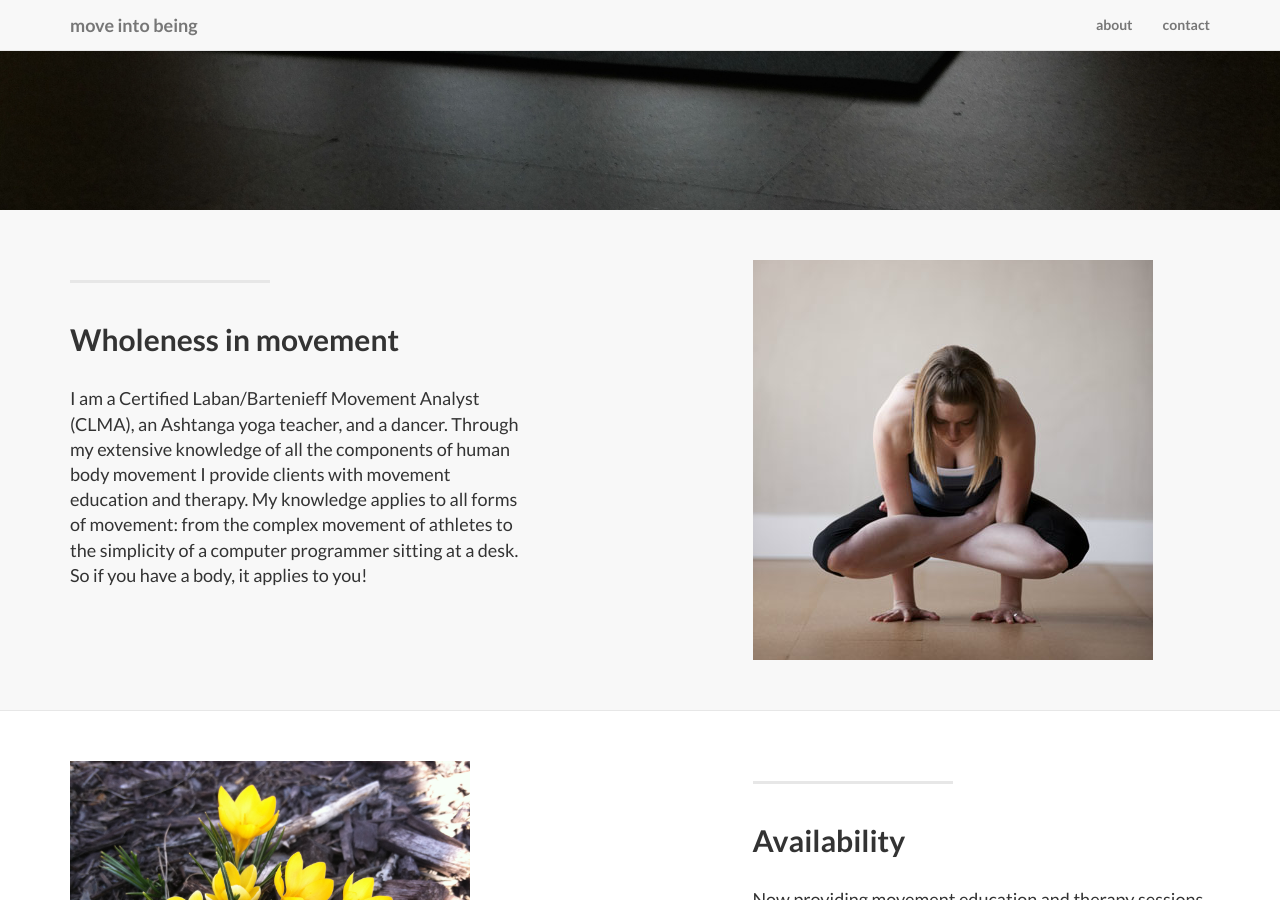
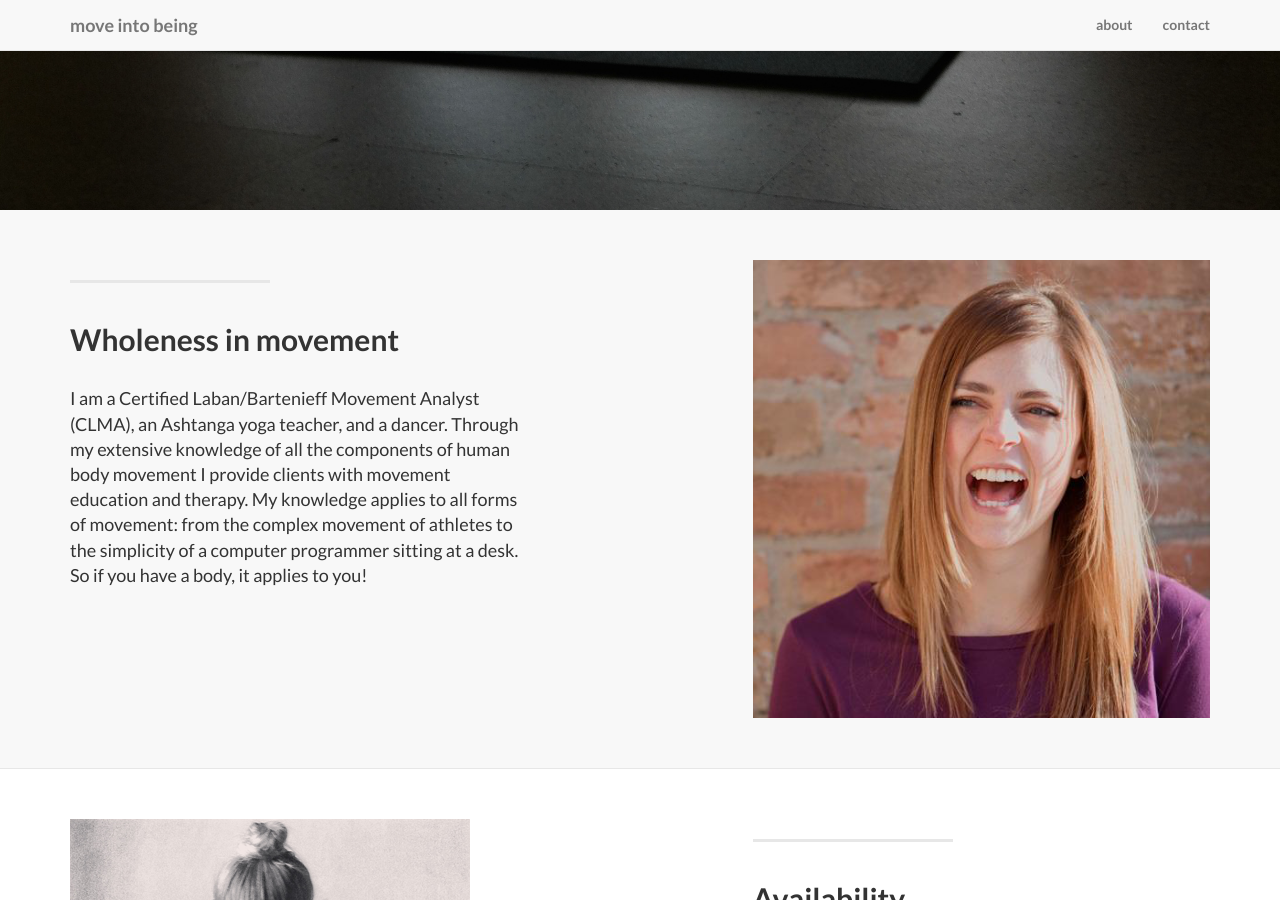
Before and after one commit to sarahmaeg/sarahmaeg.github.io, a Jekyll site: the page built from index.html, in a window 1280 px wide and 900 px high, scrolled down 479 px. Built offline with Jekyll 4.4.1, drawn with Linux system fonts in a browser that asks for light colours.

Commit message:
changed two images

```diff
--- a/_posts/2014-09-21-services-1.markdown
+++ b/_posts/2014-09-21-services-1.markdown
@@ -1,6 +1,6 @@
 ---
 layout: default
-img: sarah400.png
+img: ultra_happy_sarah_400x.png
 category: Services
 title: Wholeness in movement
 description: |
--- a/_posts/2014-10-21-availability.markdown
+++ b/_posts/2014-10-21-availability.markdown
@@ -1,6 +1,6 @@
 ---
 layout: default
-img: flower400x.png
+img: bw_pose400.png
 category: Services
 title: Availability
 description: |
```
Also changed, not shown: img/services/bw_pose400.png (added), img/services/ultra_happy_sarah_400x.png (added).
